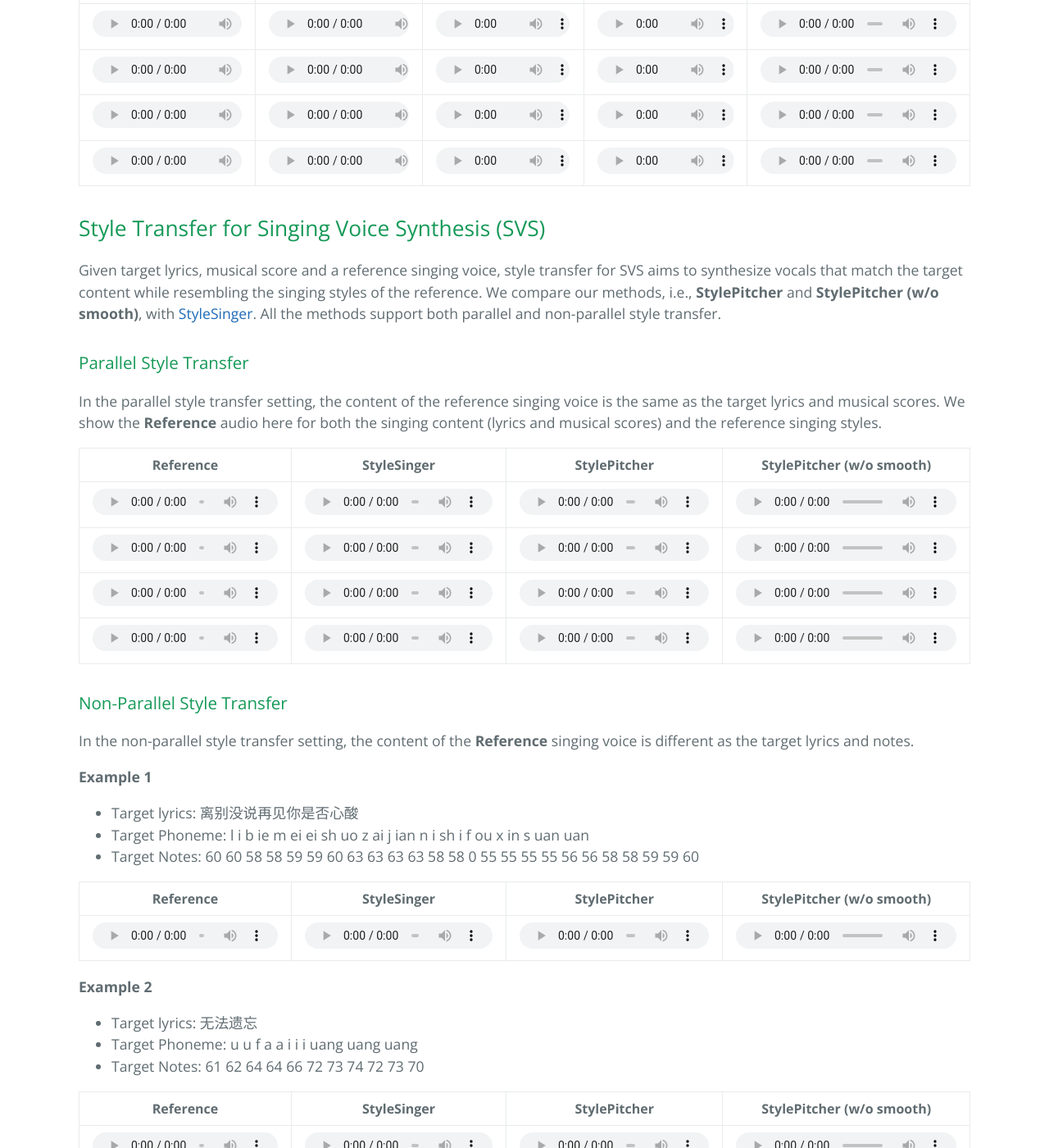
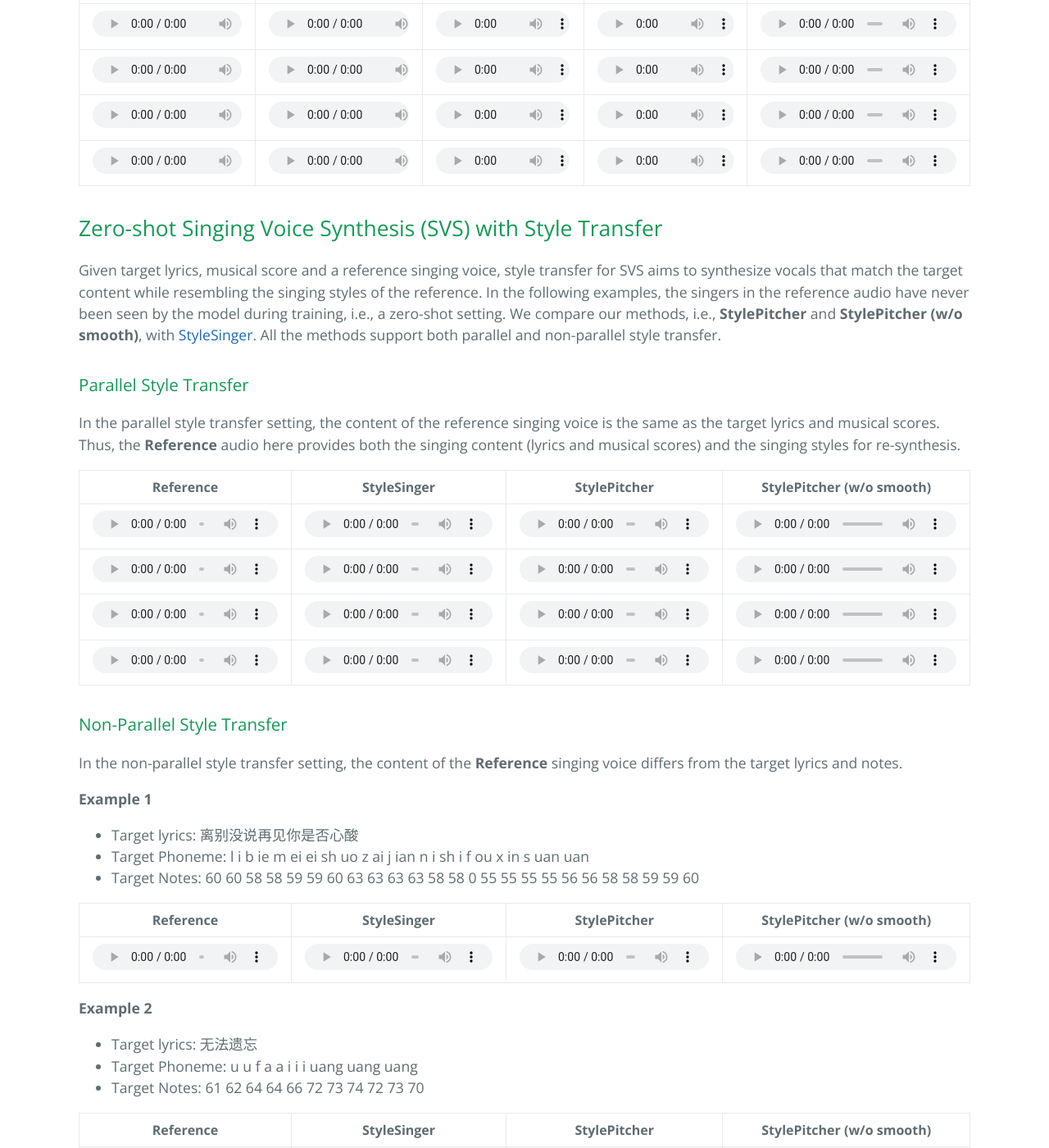
Before and after one commit to StylePitcher/stylepitcher.github.io, a Jekyll site: the page built from index.markdown, in a window 1280 px wide and 1400 px high, scrolled down 1671 px. Shown: the whole window at 82% size. Built offline with Jekyll 4.4.1, drawn with Linux system fonts in a browser that asks for light colours; the repository's description, which GitHub fills in, is left out; some of the changed text lies outside the part shown.

Commit message:
Update index.markdown

```diff
--- a/index.markdown
+++ b/index.markdown
@@ -6,12 +6,12 @@
 
 # Introduction
 
-In this paper, we propose **StylePitcher**, the first general-purpose pitch curve generation model that learns to follow singing styles from reference audio. We formulate pitch generation as a masked infilling task: given surrounding pitch context and musical scores, StylePitcher learns to generate missing pitch segments that naturally continue the style patterns.
+In this paper, we propose **StylePitcher**, the first general-purpose pitch curve generation model that learns to follow singing styles from reference audio. We formulate pitch generation as a masked infilling task: given surrounding pitch context and musical scores, StylePitcher learns to generate missing pitch segments that naturally continue the style patterns from context.
 
 Once trained, StylePitcher serves as a plug-and-play module for diverse applications: enhancing **pitch correction with style preservation**, enabling **style transfer in SVS systems**, and improving **expressiveness in SVC**.
 
 <div align="center">
-  <img src="figures/models.png" width=800 alt="">
+  <img src="figures/models_2.png" width=800 alt="">
   <figcaption><strong>Fig.1</strong> Illustration of the model architecture of (a) StylePitcher and (b) Applications.</figcaption>
 </div>
 
@@ -19,7 +19,7 @@
 
 We present audio examples from baselines and our methods in this section, including following applications:
 * Automatic Pitch Correction
-* Style Transfer for Singing Voice Synthesis
+* Zero-shot Singing Voice Synthesis with Style Transfer
 * Style-informed Singing Voice Conversion
 
 ## Automatic Pitch Correction (APC)
@@ -68,12 +68,13 @@
   </tbody>
 </table>
 
-## Style Transfer for Singing Voice Synthesis (SVS)
+## Zero-shot Singing Voice Synthesis (SVS) with Style Transfer
 
-Given target lyrics, musical score and a reference singing voice, style transfer for SVS aims to synthesize vocals that match the target content while resembling the singing styles of the reference. We compare our methods, i.e., **StylePitcher** and **StylePitcher (w/o smooth)**, with [StyleSinger](https://aaronz345.github.io/StyleSingerDemo/). All the methods support both parallel and non-parallel style transfer.
+Given target lyrics, musical score and a reference singing voice, style transfer for SVS aims to synthesize vocals that match the target content while resembling the singing styles of the reference.
+In the following examples, the singers in the reference audio have never been seen by the model during training, i.e., a zero-shot setting. We compare our methods, i.e., **StylePitcher** and **StylePitcher (w/o smooth)**, with [StyleSinger](https://aaronz345.github.io/StyleSingerDemo/). All the methods support both parallel and non-parallel style transfer.
 
 ### Parallel Style Transfer
-In the parallel style transfer setting, the content of the reference singing voice is the same as the target lyrics and musical scores. We show the **Reference** audio here for both the singing content (lyrics and musical scores) and the reference singing styles.
+In the parallel style transfer setting, the content of the reference singing voice is the same as the target lyrics and musical scores. Thus, the **Reference** audio here provides both the singing content (lyrics and musical scores) and the singing styles for re-synthesis.
 
 <table class="audio-table">
   <thead>
@@ -113,7 +114,7 @@
 </table>
 
 ### Non-Parallel Style Transfer
-In the non-parallel style transfer setting, the content of the **Reference** singing voice is different as the target lyrics and notes.
+In the non-parallel style transfer setting, the content of the **Reference** singing voice differs from the target lyrics and notes.
 
 **Example 1**
 
```
